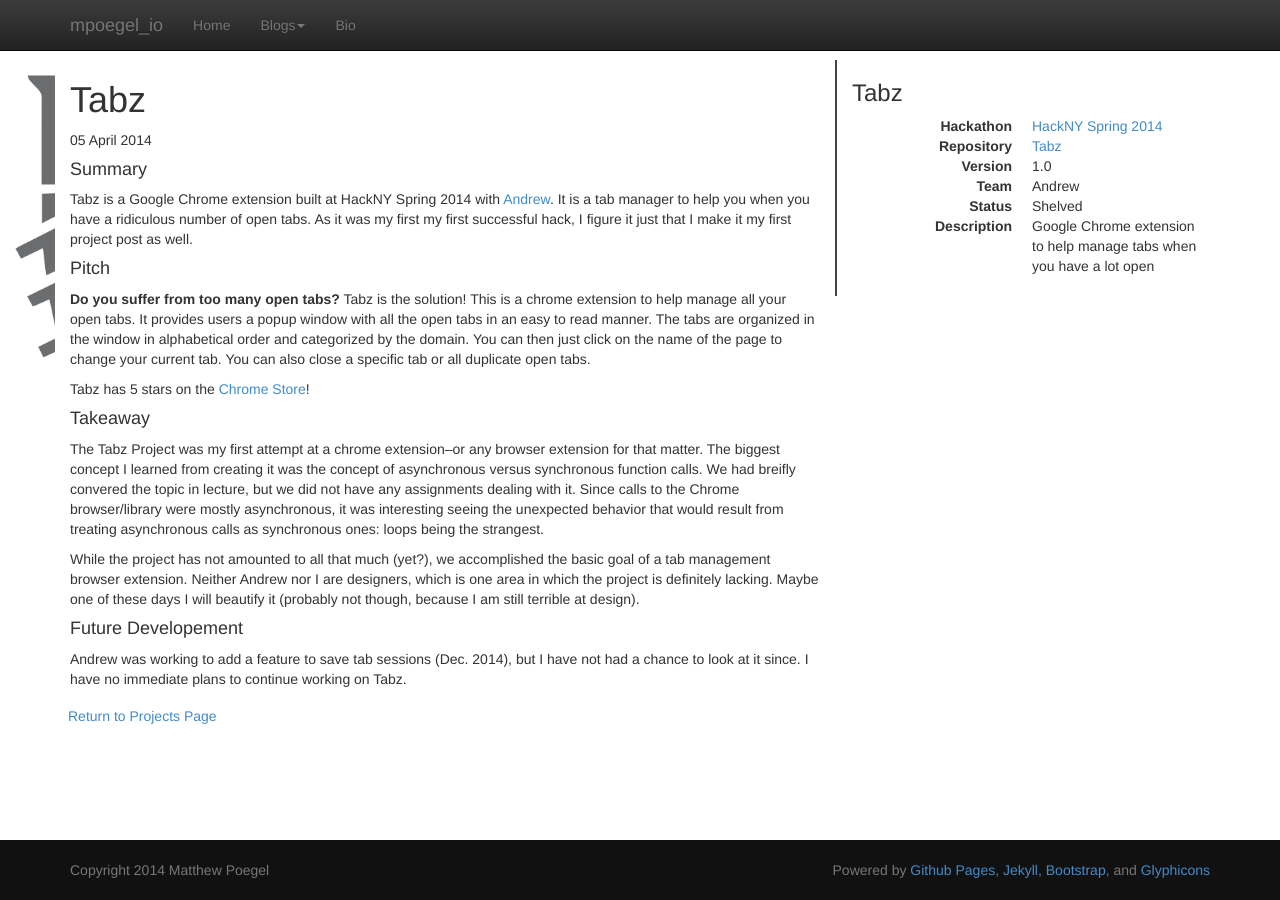
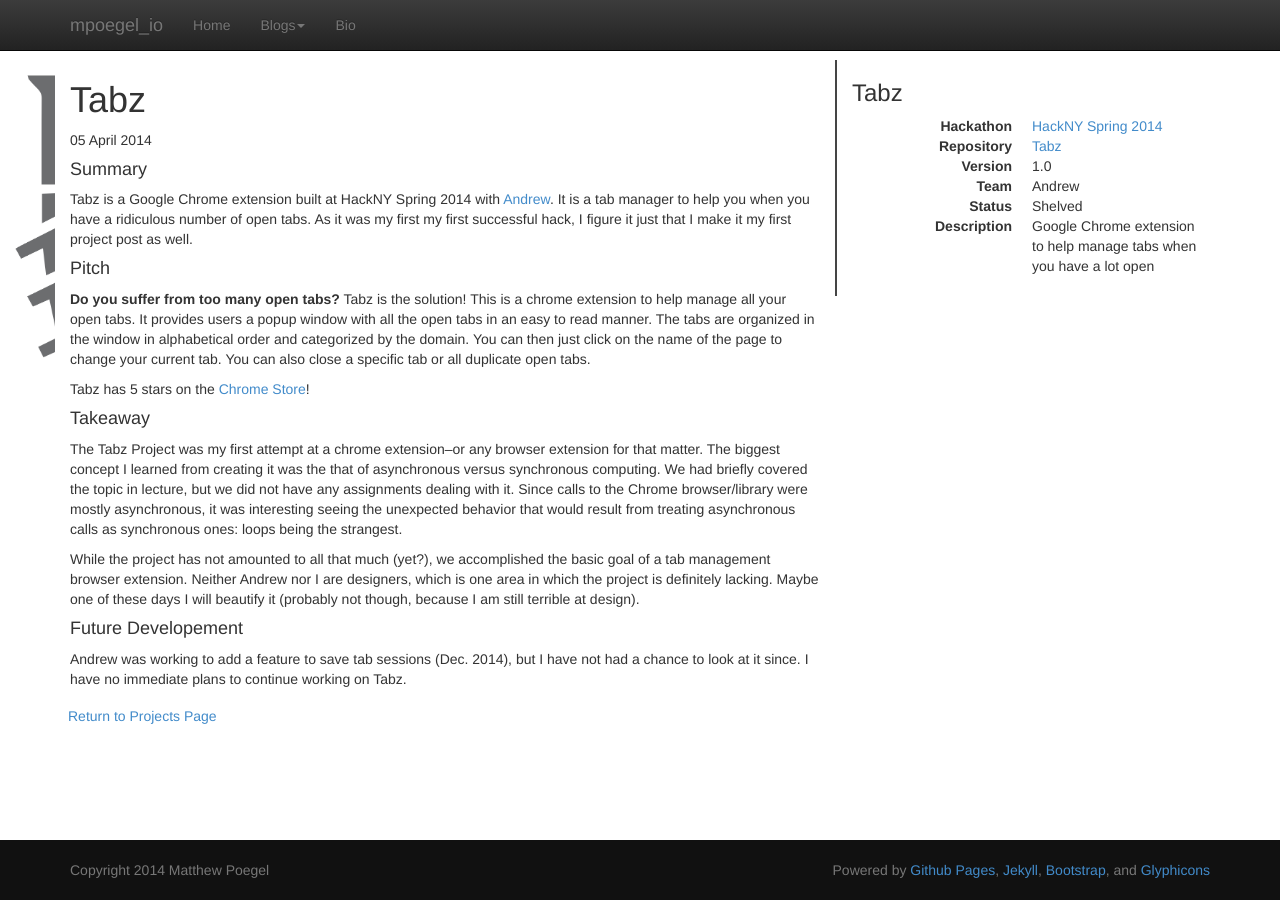
Before and after one commit to mpoegel/mpoegel.github.io, a Jekyll site: the page built from _posts/2014-04-05-tabz.md, in a window 1280 px wide. Built offline with Jekyll 4.4.1, drawn with Linux system fonts in a browser that asks for light colours; nearby versions of some CDN libraries; library files that are not in the unit come from our copies.

Commit message:
bah spelling correction

```diff
--- a/_posts/2014-04-05-tabz.md
+++ b/_posts/2014-04-05-tabz.md
@@ -23,7 +23,7 @@ Tabz is the solution! This is a chrome extension to help manage all your open ta
 Tabz has 5 stars on the [Chrome Store](https://chrome.google.com/webstore/detail/tabz/inneckpdjbcjkpijhomijlmddbailhcd?hl=en-US)!
 
 #### Takeaway
-The Tabz Project was my first attempt at a chrome extension--or any browser extension for that matter. The biggest concept I learned from creating it was the concept of asynchronous versus synchronous function calls. We had breifly convered the topic in lecture, but we did not have any assignments dealing with it. Since calls to the Chrome browser/library were mostly asynchronous, it was interesting seeing the unexpected behavior that would result from treating asynchronous calls as synchronous ones: loops being the strangest.
+The Tabz Project was my first attempt at a chrome extension--or any browser extension for that matter. The biggest concept I learned from creating it was the that of asynchronous versus synchronous computing. We had briefly covered the topic in lecture, but we did not have any assignments dealing with it. Since calls to the Chrome browser/library were mostly asynchronous, it was interesting seeing the unexpected behavior that would result from treating asynchronous calls as synchronous ones: loops being the strangest.
 
 While the project has not amounted to all that much (yet?), we accomplished the basic goal of a tab management browser extension. Neither Andrew nor I are designers, which is one area in which the project is definitely lacking. Maybe one of these days I will beautify it (probably not though, because I am still terrible at design).
 
```
